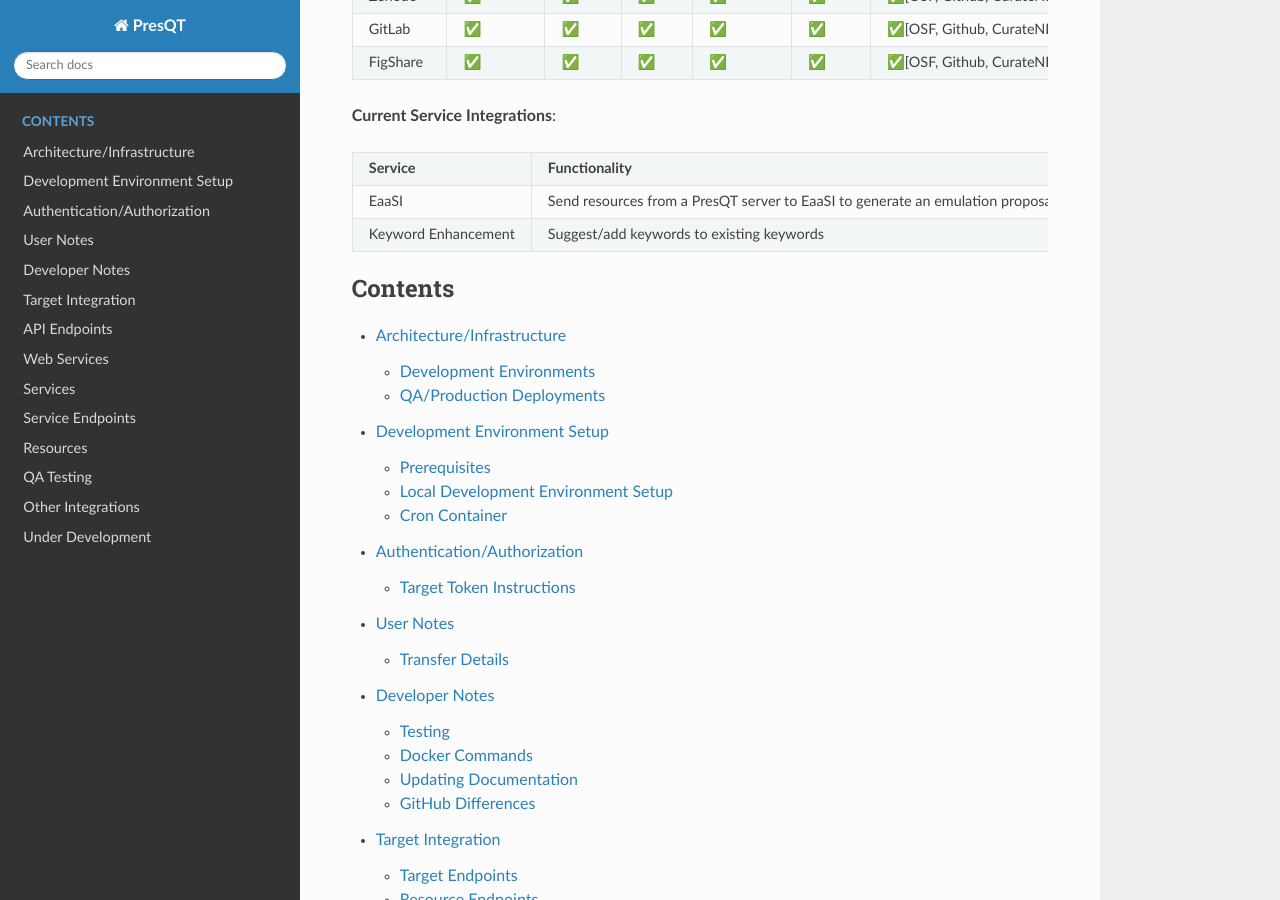
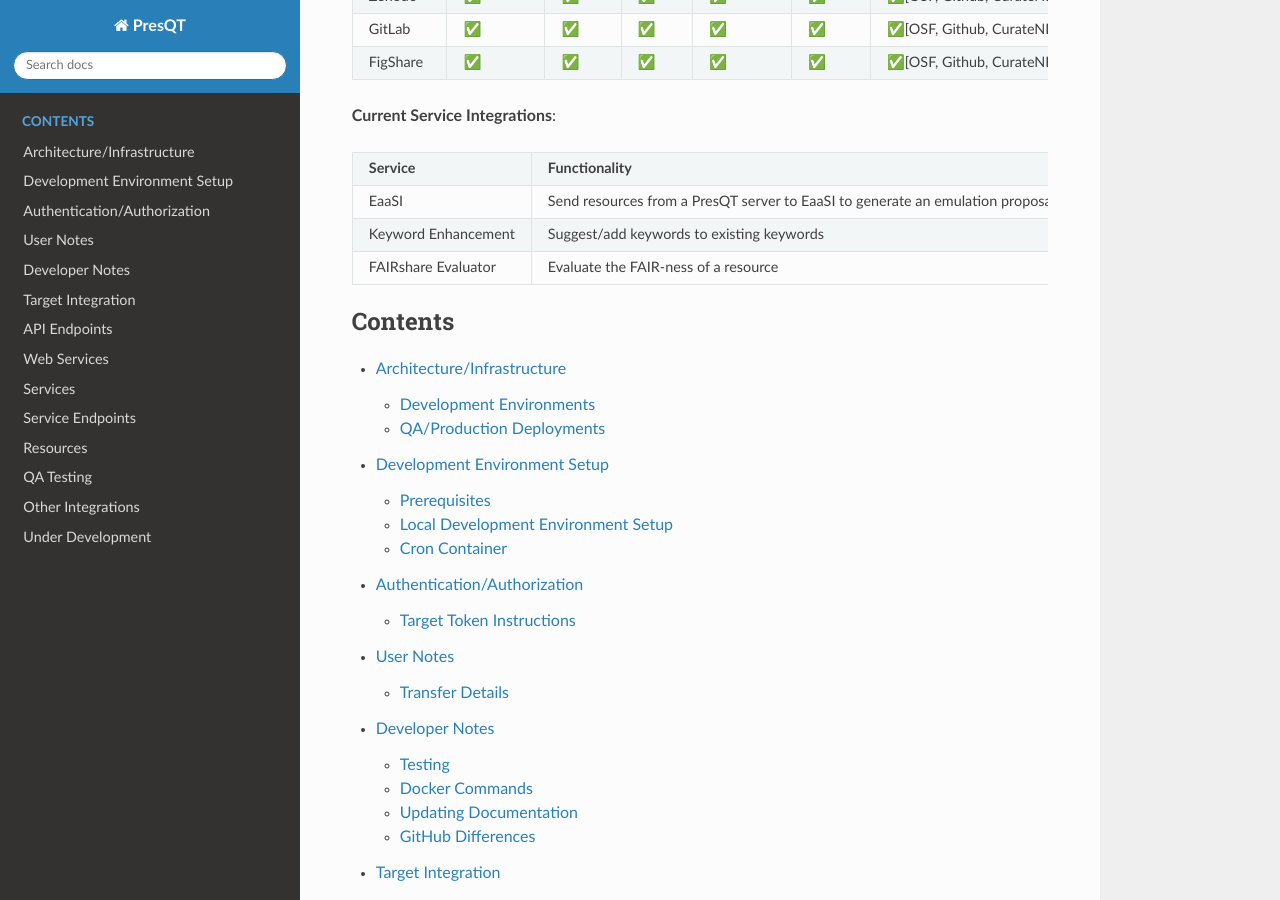
Before and after one commit to Lucy-Family-Institute/presqt, a Sphinx documentation site: the page built from docs/index.rst, in a window 1280 px wide and 900 px high, scrolled down 678 px. Built offline with Sphinx 7.4.7 and the Read the Docs theme 2.0.0, drawn with Linux system fonts in a browser that asks for light colours.

Commit message:
Add FAIR

```diff
--- a/docs/index.rst
+++ b/docs/index.rst
@@ -37,6 +37,7 @@
 **Service**         **Functionality**
 EaaSI               Send resources from a PresQT server to EaaSI to generate an emulation proposal
 Keyword Enhancement Suggest/add keywords to existing keywords
+FAIRshare Evaluator Evaluate the FAIR-ness of a resource
 =================== ==============================================================================
 
 .. toctree::
```
